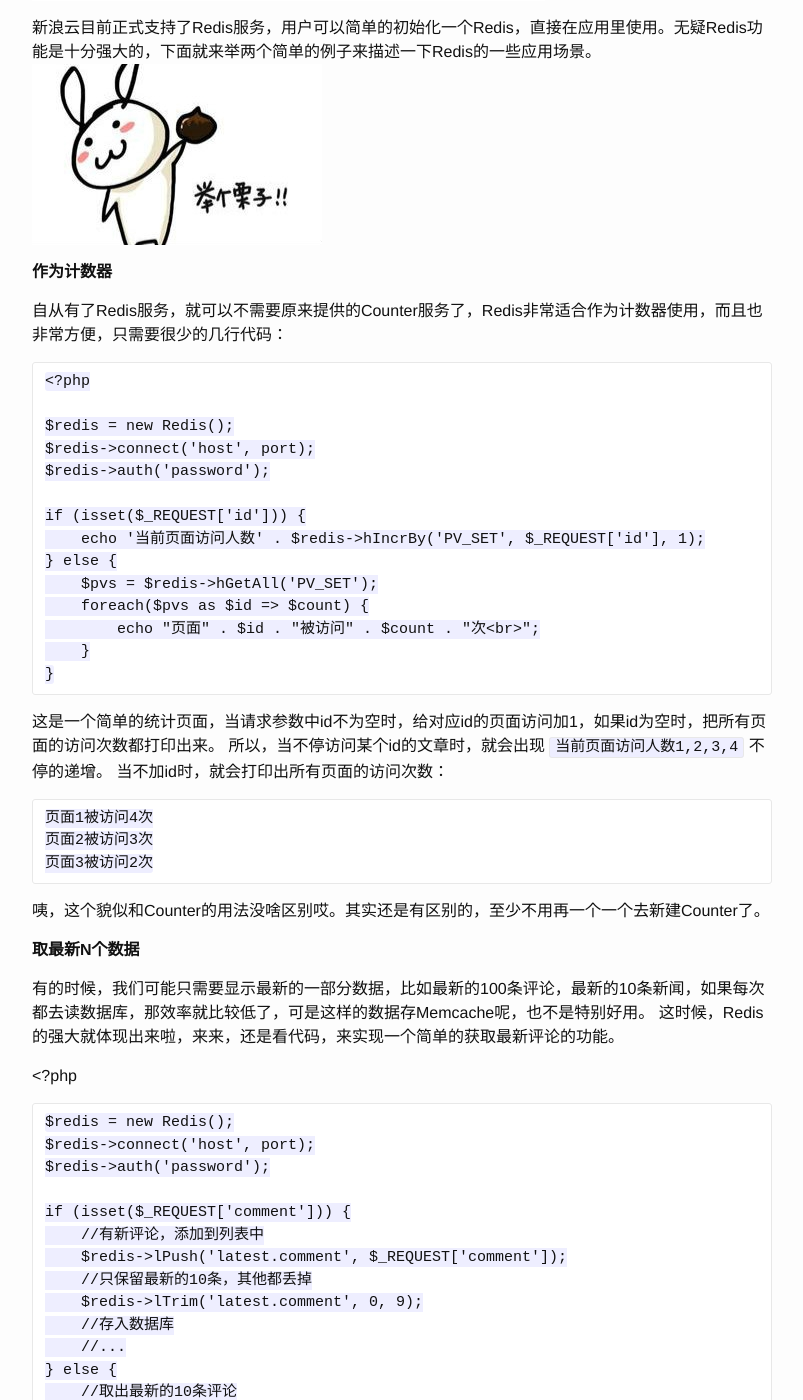
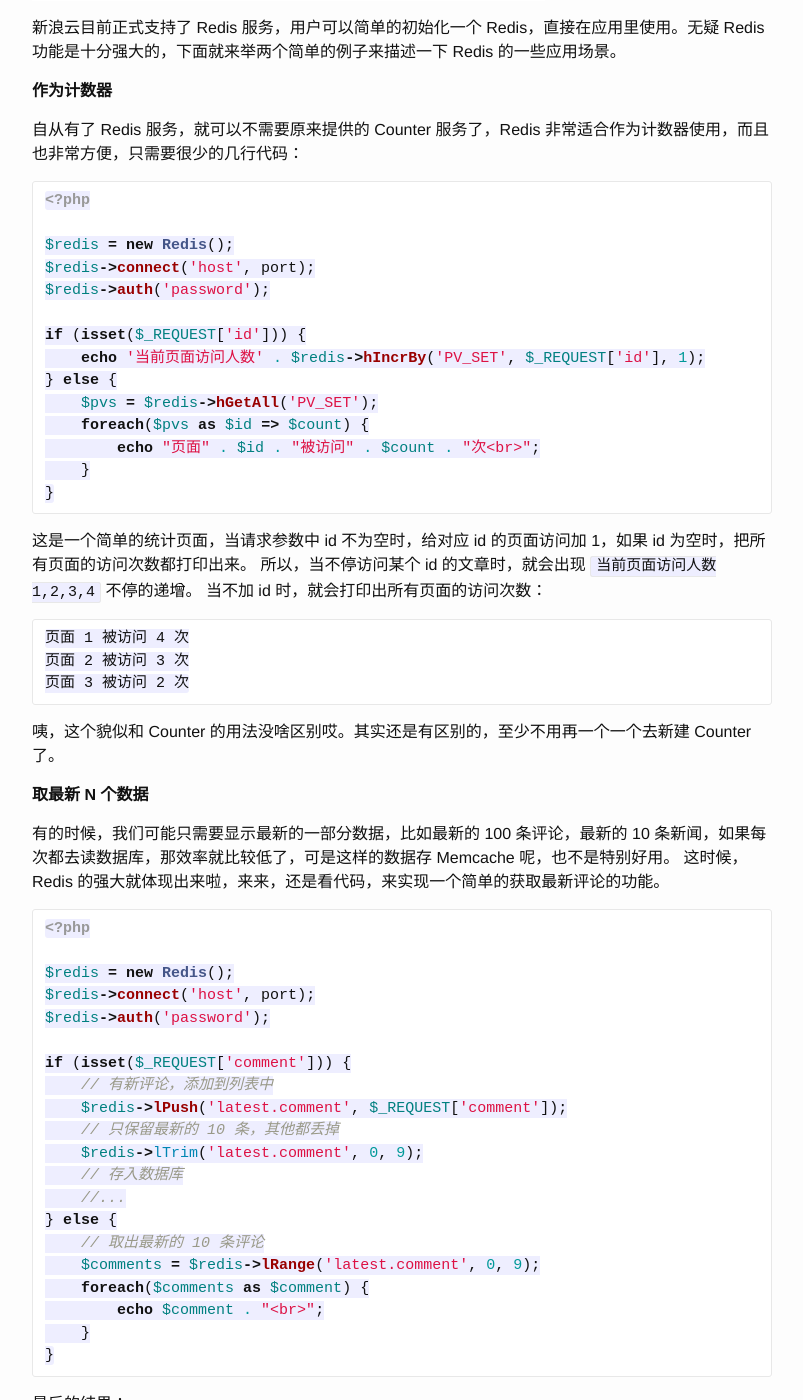
Before and after one commit to haluomao/sinacloud.github.io, a Jekyll site: the page built from _posts/2016-05-04-2-examples-redis.markdown, in a window 1280 px wide and 1400 px high, scrolled down 396 px. Shown: the whole window, without its empty margins (238-1041 px from the left). Built offline with Jekyll 4.4.1, drawn with Linux system fonts in a browser that asks for light colours; Markdown is read by kramdown in place of the engine named in the settings; part of the change alters nothing that is shown; some of the changed text lies outside the part shown.

Commit message:
Fix typo

````diff
--- a/_posts/2016-05-04-2-examples-redis.markdown
+++ b/_posts/2016-05-04-2-examples-redis.markdown
@@ -1,71 +1,74 @@
 ---
 layout: post
-title:  "两个使用新浪云Redis服务的例子"
+title:  "Redis 使用案例（计数器 etc）"
 date:   2016-05-04 11:12:01
 ---
 
 ![redis-logo]({{ site.url }}/assets/redis.png)
 
-新浪云目前正式支持了Redis服务，用户可以简单的初始化一个Redis，直接在应用里使用。无疑Redis功能是十分强大的，下面就来举两个简单的例子来描述一下Redis的一些应用场景。
-![example]({{ site.url }}/assets/example.jpg)
-
+新浪云目前正式支持了 Redis 服务，用户可以简单的初始化一个 Redis，直接在应用里使用。无疑 Redis 功能是十分强大的，下面就来举两个简单的例子来描述一下 Redis 的一些应用场景。
 
 **作为计数器**
 
-自从有了Redis服务，就可以不需要原来提供的Counter服务了，Redis非常适合作为计数器使用，而且也非常方便，只需要很少的几行代码：
+自从有了 Redis 服务，就可以不需要原来提供的 Counter 服务了，Redis 非常适合作为计数器使用，而且也非常方便，只需要很少的几行代码：
 
-    <?php
+```php
+<?php
 
-    $redis = new Redis();
-    $redis->connect('host', port);
-    $redis->auth('password');
+$redis = new Redis();
+$redis->connect('host', port);
+$redis->auth('password');
 
-    if (isset($_REQUEST['id'])) {
-        echo '当前页面访问人数' . $redis->hIncrBy('PV_SET', $_REQUEST['id'], 1);
-    } else {
-        $pvs = $redis->hGetAll('PV_SET');
-        foreach($pvs as $id => $count) {
-            echo "页面" . $id . "被访问" . $count . "次<br>";
-        }
+if (isset($_REQUEST['id'])) {
+    echo '当前页面访问人数' . $redis->hIncrBy('PV_SET', $_REQUEST['id'], 1);
+} else {
+    $pvs = $redis->hGetAll('PV_SET');
+    foreach($pvs as $id => $count) {
+        echo "页面" . $id . "被访问" . $count . "次<br>";
     }
+}
+```
 
-这是一个简单的统计页面，当请求参数中id不为空时，给对应id的页面访问加1，如果id为空时，把所有页面的访问次数都打印出来。
-所以，当不停访问某个id的文章时，就会出现 `当前页面访问人数1,2,3,4` 不停的递增。
-当不加id时，就会打印出所有页面的访问次数：
+这是一个简单的统计页面，当请求参数中 id 不为空时，给对应 id 的页面访问加 1，如果 id 为空时，把所有页面的访问次数都打印出来。
+所以，当不停访问某个 id 的文章时，就会出现 `当前页面访问人数 1,2,3,4` 不停的递增。
+当不加 id 时，就会打印出所有页面的访问次数：
 
-    页面1被访问4次
-    页面2被访问3次
-    页面3被访问2次
+    页面 1 被访问 4 次
+    页面 2 被访问 3 次
+    页面 3 被访问 2 次
 
-咦，这个貌似和Counter的用法没啥区别哎。其实还是有区别的，至少不用再一个一个去新建Counter了。
+咦，这个貌似和 Counter 的用法没啥区别哎。其实还是有区别的，至少不用再一个一个去新建 Counter 了。
 
-**取最新N个数据**
+**取最新 N 个数据**
 
-有的时候，我们可能只需要显示最新的一部分数据，比如最新的100条评论，最新的10条新闻，如果每次都去读数据库，那效率就比较低了，可是这样的数据存Memcache呢，也不是特别好用。
-这时候，Redis的强大就体现出来啦，来来，还是看代码，来实现一个简单的获取最新评论的功能。
+有的时候，我们可能只需要显示最新的一部分数据，比如最新的 100 条评论，最新的 10 条新闻，如果每次都去读数据库，那效率就比较低了，可是这样的数据存 Memcache 呢，也不是特别好用。
+这时候，Redis 的强大就体现出来啦，来来，还是看代码，来实现一个简单的获取最新评论的功能。
 
-   <?php
+```php
+<?php
 
-    $redis = new Redis();
-    $redis->connect('host', port);
-    $redis->auth('password');
+$redis = new Redis();
+$redis->connect('host', port);
+$redis->auth('password');
 
-    if (isset($_REQUEST['comment'])) {
-        //有新评论，添加到列表中
-        $redis->lPush('latest.comment', $_REQUEST['comment']);
-        //只保留最新的10条，其他都丢掉
-        $redis->lTrim('latest.comment', 0, 9);
-        //存入数据库
-        //...
-    } else {
-        //取出最新的10条评论
-        $comments = $redis->lRange('latest.comment', 0, 9);
-        foreach($comments as $comment) {
-            echo $comment . "<br>";
-        }
+if (isset($_REQUEST['comment'])) {
+    // 有新评论，添加到列表中
+    $redis->lPush('latest.comment', $_REQUEST['comment']);
+    // 只保留最新的 10 条，其他都丢掉
+    $redis->lTrim('latest.comment', 0, 9);
+    // 存入数据库
+    //...
+} else {
+    // 取出最新的 10 条评论
+    $comments = $redis->lRange('latest.comment', 0, 9);
+    foreach($comments as $comment) {
+        echo $comment . "<br>";
     }
+}
+```
 
-    最后的结果：
+最后的结果：
+
     three
     two
     one
@@ -74,10 +77,10 @@ date:   2016-05-04 11:12:01
     3
     2
 
-这里利用了Redis的一个List功能，将所有评论从左边一个一个放到一个列表里，并利用提供的LTrim功能，将右边多余的给删除掉。
-在取的时候，只需要从左边取对应的条数，就剩下了所有最新的数据了。是不是很简单呢？相对于直接从数据库中取LIMIT N，速度也是会快上很多。
+这里利用了 Redis 的一个 List 功能，将所有评论从左边一个一个放到一个列表里，并利用提供的 LTrim 功能，将右边多余的给删除掉。
+在取的时候，只需要从左边取对应的条数，就剩下了所有最新的数据了。是不是很简单呢？相对于直接从数据库中取 LIMIT N，速度也是会快上很多。
 
 **其他场景**
 
-除了上面的两个例子，Redis还可以用在更多的地方，比如作为消息队列，实现生产/消费者模型;作为数据持久化的缓冲，解决数据库的写入瓶颈问题等等。
-在新浪云内部，也是有非常多的系统使用Redis作为缓存，消息队列等用途，依托于Redis的超高性能，越来越多的系统开始使用Redis来解决系统中遇到的性能瓶颈。
+除了上面的两个例子，Redis 还可以用在更多的地方，比如作为消息队列，实现生产 / 消费者模型；作为数据持久化的缓冲，解决数据库的写入瓶颈问题等等。
+在新浪云内部，也是有非常多的系统使用 Redis 作为缓存，消息队列等用途，依托于 Redis 的超高性能，越来越多的系统开始使用 Redis 来解决系统中遇到的性能瓶颈。
````
